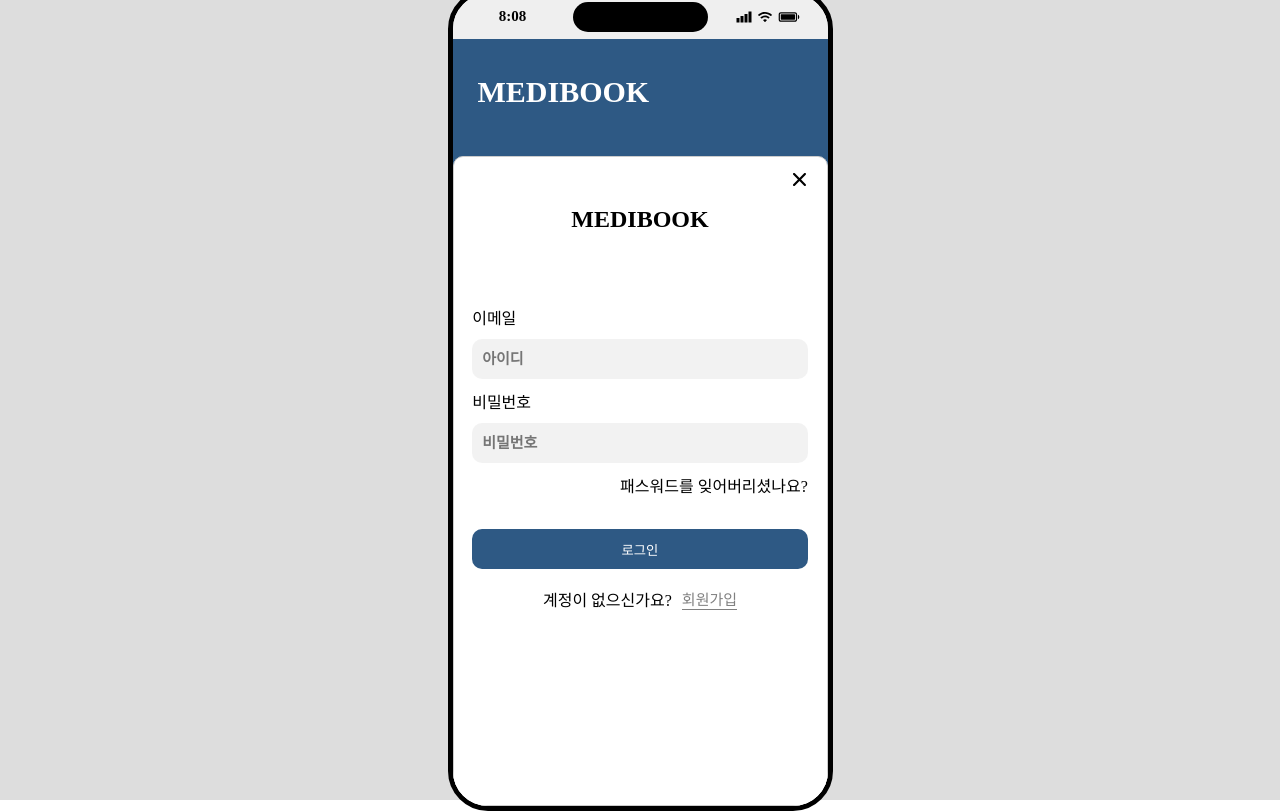
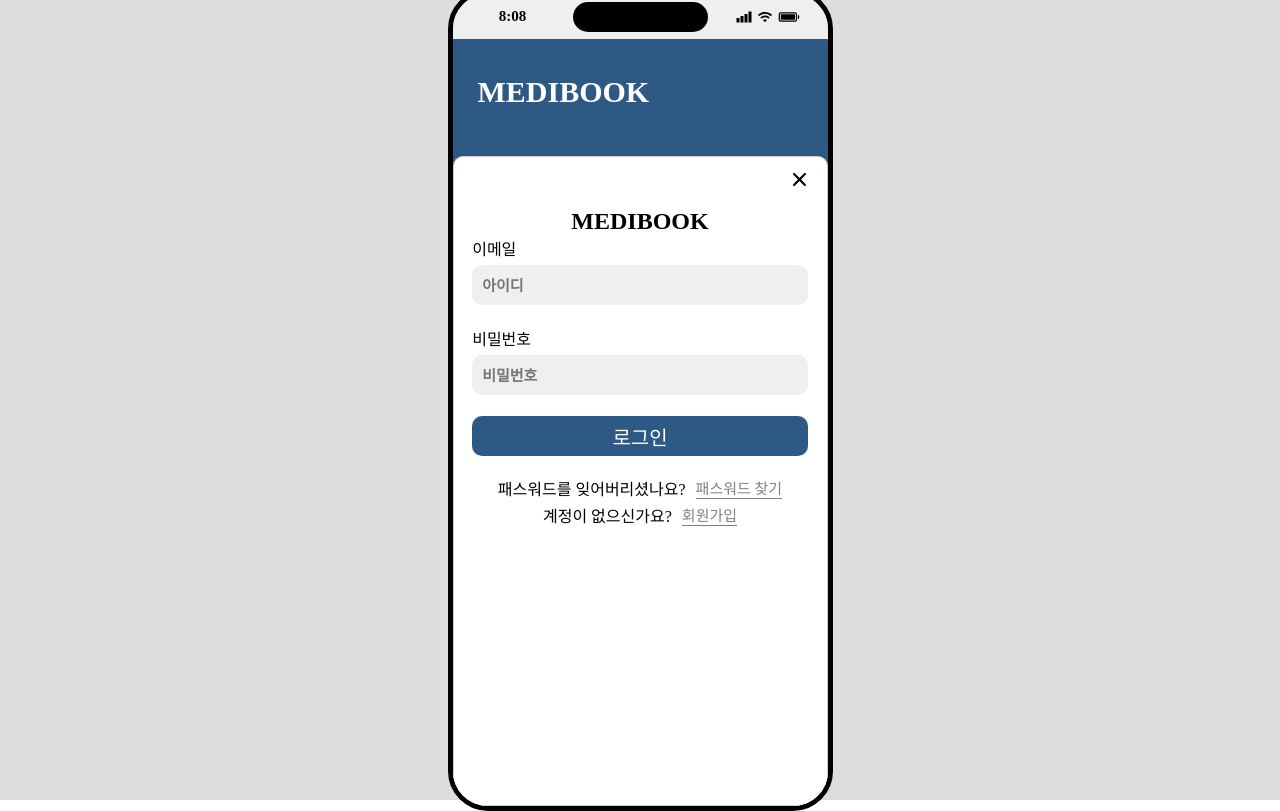
Before and after one commit to doctor-fish-project/doctor-fish-front, a React (Create React App) app: page / in a window 1280 px wide. Both pictures are taken after a click on the button "로그인 & 회원가입". Built offline with nearby package versions, Linux system fonts and the light colour scheme; a web font is replaced by a local one.

Commit message:
로그인 회원가입 오류 메세지 처리

```diff
--- a/package.json
+++ b/package.json
@@ -7,6 +7,7 @@
     "@testing-library/jest-dom": "^5.17.0",
     "@testing-library/react": "^13.4.0",
     "@testing-library/user-event": "^13.5.0",
+    "axios": "^1.7.7",
     "react": "^18.3.1",
     "react-calendar": "^5.0.0",
     "react-dom": "^18.3.1",
--- /dev/null
+++ b/src/apis/utils/instance.js
@@ -0,0 +1,8 @@
+import axios from "axios";
+
+export const instance = axios.create({
+    baseURL: "http://localhost:8080",
+    headers: {
+        Authorization: localStorage.getItem("accessToken")
+    }
+})
--- a/src/components/usercomponents/modal/Signin/Signin.jsx
+++ b/src/components/usercomponents/modal/Signin/Signin.jsx
@@ -6,19 +6,43 @@ import { useRecoilState, useSetRecoilState } from 'recoil';
 import { signinModalAtom, signupModalAtom } from '../../../../atoms/modalAtoms';
 import { IoIosClose } from "react-icons/io"
 import { Link } from 'react-router-dom';
+import { useMutation } from 'react-query';
+import { instance } from '../../../../apis/utils/instance';
 
 function Signin({ containerRef }) {
-    const [ signinOpen, setSigninOpen ] = useRecoilState(signinModalAtom);
+    const [signinOpen, setSigninOpen] = useRecoilState(signinModalAtom);
     const setSignupOpen = useSetRecoilState(signupModalAtom);
 
-    const [ ani, setAni ] = useState("userModalOpen")
-    const [ input, setInput] = useState({
+    const [ani, setAni] = useState("userModalOpen")
+    const [input, setInput] = useState({
         email: "",
         password: ""
     })
 
+    const [fieldErrorMessages, setFieldErrorMessages] = useState({
+        email: <></>,
+        password: <></>,
+    });
+
+    const signin = useMutation(
+        async () => {
+            return await instance.post("/auth/signin", input)
+        }, {
+        onSuccess: response => {
+            console.log(response)
+        },
+        onError: error => {
+            const response = error.response;
+            if (response.status === 400) {
+                const fieldErrors = response.data.map(fieldError => ({ field: fieldError.field, defaultMessage: fieldError.defaultMessage }))
+                showFieldErrorMessage(fieldErrors);
+                return
+            }
+        }
+    })
+
     const handleSigninOnClick = () => {
-        console.log(input)
+        signin.mutateAsync().catch(() => {})
     }
 
     const handleSignupOnClick = () => {
@@ -34,6 +58,22 @@ function Signin({ containerRef }) {
             ...input,
             [e.target.name]: e.target.value
         }))
+    }
+
+    const showFieldErrorMessage = (fieldErrors) => {
+        let EmptyFieldErros = {
+            email: <></>,
+            password: <></>,
+        };
+
+        for (let fieldError of fieldErrors) {
+            EmptyFieldErros = {
+                ...EmptyFieldErros,
+                [fieldError.field]: <p>{fieldError.defaultMessage}</p>
+            }
+        }
+
+        setFieldErrorMessages(EmptyFieldErros);
     }
 
     const closeModal = () => {
@@ -53,21 +93,30 @@ function Signin({ containerRef }) {
                 <div css={s.logoBox}>
                     <h2>MEDIBOOK</h2>
                 </div>
-                <div css={s.inputContainer}>
                 <div css={s.inputBox}>
                     <p>이메일</p>
                     <input type="text" placeholder='아이디' name='email' onChange={handleInputOnChange} value={input.email} />
+                    {
+                        fieldErrorMessages.email !== "" ? fieldErrorMessages.email : <></>
+                    }
+                </div>
+                <div css={s.inputBox}>
                     <p>비밀번호</p>
                     <input type="text" placeholder='비밀번호' name='password' onChange={handleInputOnChange} value={input.password} />
-                        <p>패스워드를 잊어버리셨나요?</p>
+                    {
+                        fieldErrorMessages.password !== "" ? fieldErrorMessages.password : <></>
+                    }
                 </div>
                 <div css={s.buttonBox}>
                     <button onClick={handleSigninOnClick}>로그인</button>
                 </div>
-                    <div css={s.signupBox}>
+                <div css={s.findBox}>
+                    <p>패스워드를 잊어버리셨나요?</p>
+                    <button>패스워드 찾기</button>
+                </div>
+                <div css={s.findBox}>
                     <p>계정이 없으신가요?</p>
                     <button onClick={handleSignupOnClick}>회원가입</button>
-                    </div>
                 </div>
             </div>
         </ModalLayout>
--- a/src/components/usercomponents/modal/Signin/style.js
+++ b/src/components/usercomponents/modal/Signin/style.js
@@ -4,7 +4,6 @@ export const layout = css`
     box-sizing: border-box;
     display: flex;
     flex-direction: column;
-    justify-content: center;
     align-items: center;
     width: 100%;
     height: 100%;
@@ -40,62 +39,69 @@ export const inputContainer = css`
 `;
 
 export const inputBox = css`
+    box-sizing: border-box;
     display: flex;
     flex-direction: column;
-    justify-content: center;
-    width: 100%;
-    height: 50%;
+    width: 90%;
+    height: 90px;
 
     & input {
         box-sizing: border-box;
-        margin: 10px 0px;
         border: none;
         border-radius: 10px;
+        margin-top: 5px;
         padding: 0px 10px;
-        background-color: #f0f0f0da;
         width: 100%;
         height: 40px;
-        font-size: 16px;
+        font-size: 18px;
+        background-color: #efefef;
+        outline: none;
+        font-weight: 600;
 
         ::placeholder {
             font-size: 15px;
             font-weight: 600;
         }
-    }
 
-    & > p {
-        font-weight: 400;
-    }
-
-    & :nth-last-of-type(1) {
-        display: flex;
-        justify-content: flex-end;
-        cursor: pointer;
+        & + p {
+            box-sizing: border-box;
+            display: flex;
+            justify-content: end;
+            margin-bottom: 3px;
+            width: 100%;
+            color: red;
+        }
     }
 `;
 
+
+
 export const buttonBox = css`
+    box-sizing: border-box;
     display: flex;
-    justify-content: center;
+    flex-direction: column;
+    justify-content: flex-end;
     align-items: center;
-    border-radius: 10px;
-    width: 100%;
-    height: 40px;
-    background-color: #2E5984;
+    padding-bottom: 20px;
+    width: 90%;
 
     & button {
+        box-sizing: border-box;
+        border-radius: 10px;
         width: 100%;
-        height: 100%;
+        height: 40px;
+        font-size: 20px;
+        background-color: #2E5984;
         color: white;
     }
 `;
 
-export const signupBox = css`
+export const findBox = css`
     display: flex;
     justify-content: center;
     align-items: center;
+    margin-bottom: 3px;
     width: 100%;
-    height: 60px;
 
     & button {
         margin-left: 10px;
--- a/src/components/usercomponents/modal/Signup/style.js
+++ b/src/components/usercomponents/modal/Signup/style.js
@@ -41,7 +41,7 @@ export const inputBox = css`
     display: flex;
     flex-direction: column;
     width: 90%;
-    height: 80px;
+    height: 90px;
 
     & input {
         box-sizing: border-box;
@@ -60,10 +60,15 @@ export const inputBox = css`
             font-size: 15px;
             font-weight: 600;
         }
-    }
 
-    & :not(:nth-last-of-type(1)) {
-        margin-bottom: 5px;
+        & + p {
+            box-sizing: border-box;
+            display: flex;
+            justify-content: end;
+            margin-bottom: 3px;
+            width: 100%;
+            color: red;
+        }
     }
 `;
 
--- a/src/components/usercomponents/reservationPage/ReservationCalendar/ReservationCalendar.jsx
+++ b/src/components/usercomponents/reservationPage/ReservationCalendar/ReservationCalendar.jsx
@@ -4,13 +4,17 @@ import * as s from './style';
 import Calendar from 'react-calendar';
 import { useSearchParams } from 'react-router-dom';
 
-function ReservationCalendar({ date, setReservationDate }) {
+function ReservationCalendar({ reservationDate, setReservationDate }) {
 
     const handleReservationDateOnChange = (value) => {
         setReservationDate(value)
     }
 
     const tileClassName = ({ date, view }) => {
+        if(date.toDateString() === reservationDate.toDateString()) {
+            return 'react-calendar__tile--select';
+        }
+
         if (view === 'month') {
             const day = date.getDay();
             if (day === 0) {
@@ -28,7 +32,7 @@ function ReservationCalendar({ date, setReservationDate }) {
             <Calendar
                 tileClassName={tileClassName}
                 onChange={handleReservationDateOnChange}
-                value={date}
+                value={reservationDate}
                 locale='ko'
                 formatDay={(locale, ReservationDate) => ReservationDate.getDate()}
                 calendarType='gregory'
--- a/src/components/usercomponents/reservationPage/ReservationCalendar/style.js
+++ b/src/components/usercomponents/reservationPage/ReservationCalendar/style.js
@@ -10,6 +10,11 @@ export const layout = css`
     width: 100%;
     height: 250px;
     box-shadow: 3px 0px 3px #dbdbdb;
+
+    .react-calendar__tile--select {
+        background-color: #1E3A5F;
+        color: #ffffff;
+    }
 
     .sunday {
         color: #ff0000;
--- a/src/pages/userpage/ReservationPage/ReservationPage.jsx
+++ b/src/pages/userpage/ReservationPage/ReservationPage.jsx
@@ -44,7 +44,7 @@ function ReservationPage(props) {
         <MainLayout>
             <SubContainer>
                 <DashBoardTopBar title={"예약하기"} />
-                <ReservationCalendar date={reservationDate} setReservationDate={setReservationDate}/>
+                <ReservationCalendar reservationDate={reservationDate} setReservationDate={setReservationDate}/>
                 <div css={s.doctorContainer}>
                     <DoctorBox id={1} name={"이름"} depart={"부서"} doctorId={doctorId} setDoctorId={setDoctorId} setReservationTime={setReservationTime}/>
                     <DoctorBox id={2} name={"이름1"} depart={"부서1"} doctorId={doctorId} setDoctorId={setDoctorId} setReservationTime={setReservationTime}/>
```
Also changed, not shown: src/components/usercomponents/modal/Signup/Signup.jsx (+64 -3 lines), 1 other file (tests, documents, lock files or other folders). Lines whose indentation alone changed are shown as unchanged.
